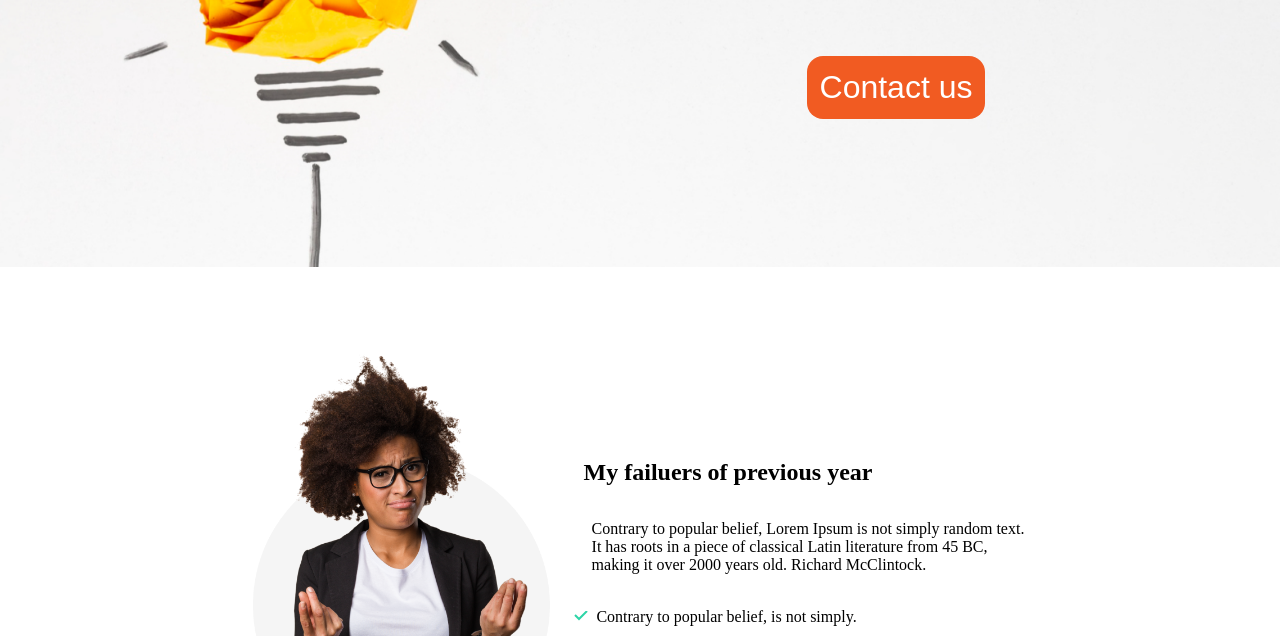
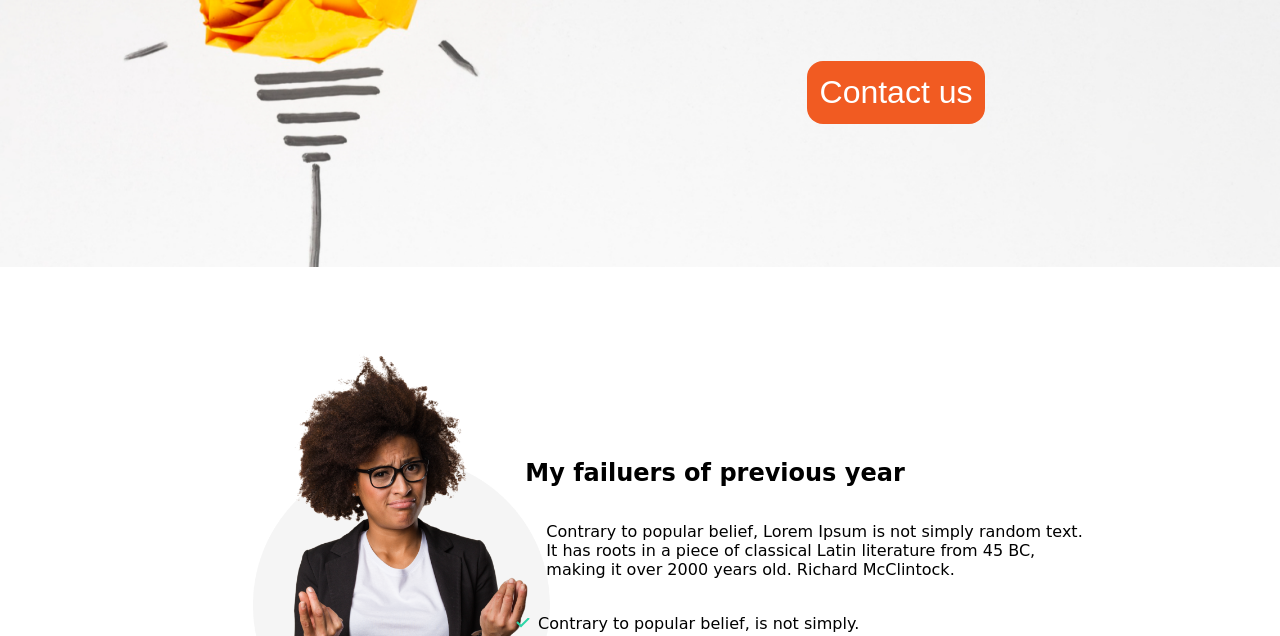
Before and after one commit to Mr-Debojit/programming_hero, a plain HTML site: page index.html in a window 1280 px wide. Shown: the part 373-1009 px from the top of the page. Drawn offline with Linux system fonts and the light colour scheme.

Commit message:
last commit

```diff
--- a/style.css
+++ b/style.css
@@ -1,5 +1,6 @@
 /* body */
 body{
+    font-family: 'Shantell Sans', cursive;
     margin: 0;
     padding: 0;
 }
```
